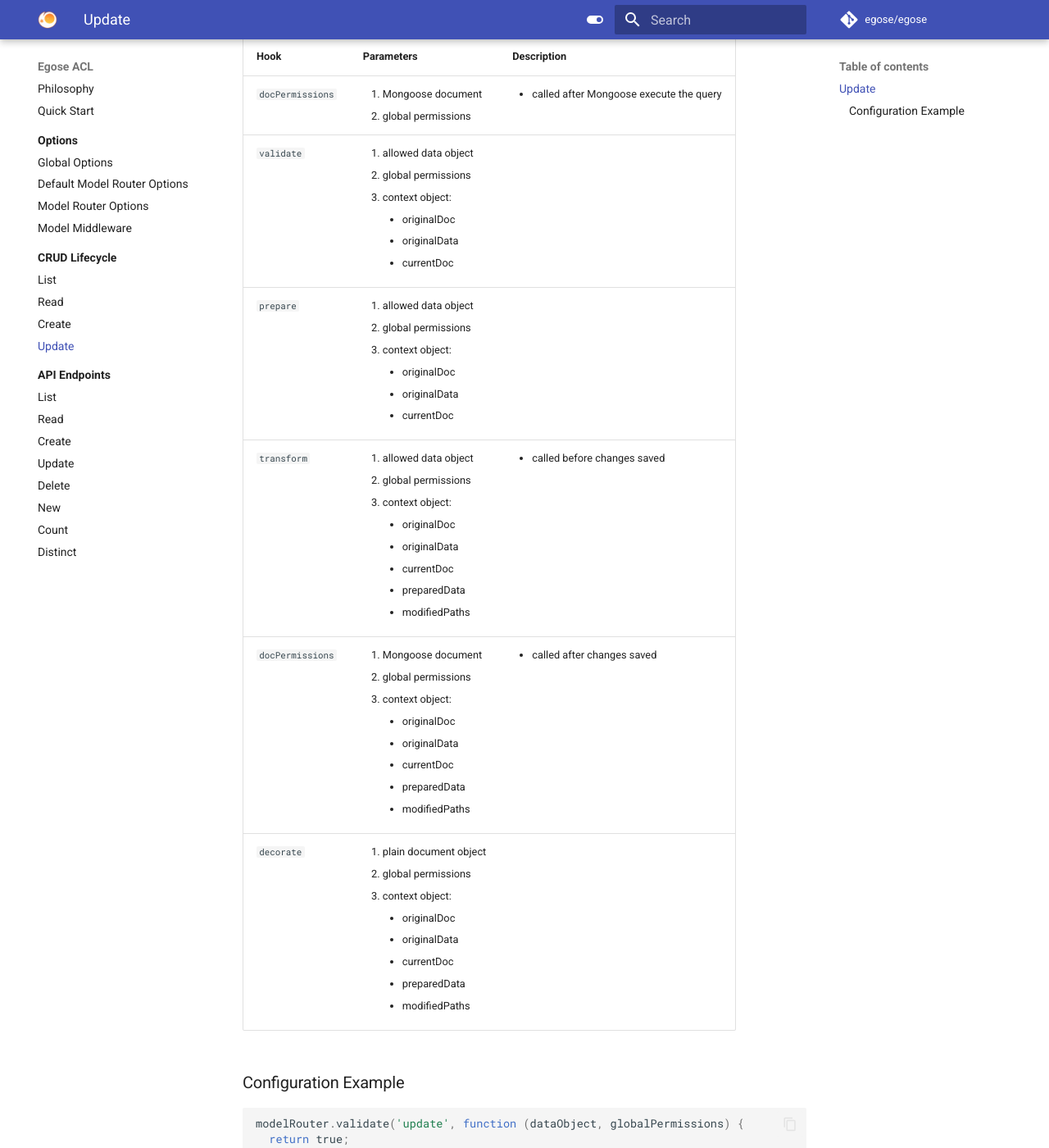
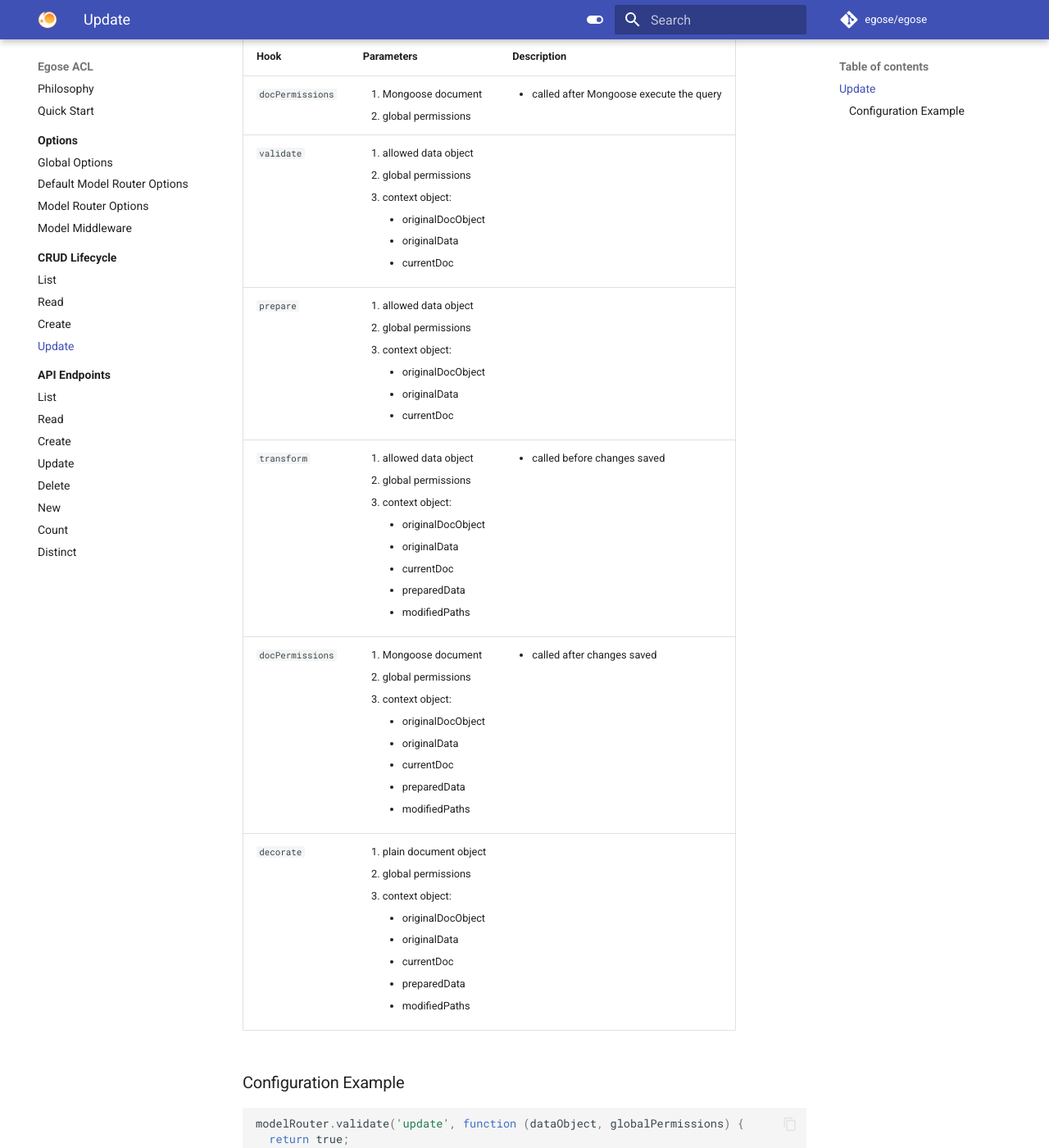
Before and after one commit to egose/egose, an MkDocs documentation site: the page built from mkdocs/egose-acl/crud-lifecycle/update.md, in a window 1280 px wide and 1400 px high, scrolled down 274 px. Shown: the whole window at 82% size. Built offline with MkDocs 1.6.1 and Material for MkDocs 9.7.7, drawn with Linux system fonts in a browser that asks for light colours; comment, search, counter and statistics services are not loaded.

Commit message:
chore(acl)!: update context definition in update operation

```diff
--- a/mkdocs/egose-acl/crud-lifecycle/update.md
+++ b/mkdocs/egose-acl/crud-lifecycle/update.md
@@ -28,7 +28,7 @@
       <ol>
         <li>allowed data object</li>
         <li>global permissions</li>
-        <li>context object:<ul><li>originalDoc</li><li>originalData</li><li>currentDoc</li></ul></li>
+        <li>context object:<ul><li>originalDocObject</li><li>originalData</li><li>currentDoc</li></ul></li>
       </ol>
     </td>
     <td>
@@ -41,7 +41,7 @@
       <ol>
         <li>allowed data object</li>
         <li>global permissions</li>
-        <li>context object:<ul><li>originalDoc</li><li>originalData</li><li>currentDoc</li></ul></li>
+        <li>context object:<ul><li>originalDocObject</li><li>originalData</li><li>currentDoc</li></ul></li>
       </ol>
     </td>
     <td>
@@ -54,7 +54,7 @@
       <ol>
         <li>allowed data object</li>
         <li>global permissions</li>
-        <li>context object:<ul><li>originalDoc</li><li>originalData</li><li>currentDoc</li><li>preparedData</li><li>modifiedPaths</li></ul></li>
+        <li>context object:<ul><li>originalDocObject</li><li>originalData</li><li>currentDoc</li><li>preparedData</li><li>modifiedPaths</li></ul></li>
       </ol>
     </td>
     <td>
@@ -67,7 +67,7 @@
       <ol>
         <li>Mongoose document</li>
         <li>global permissions</li>
-        <li>context object:<ul><li>originalDoc</li><li>originalData</li><li>currentDoc</li><li>preparedData</li><li>modifiedPaths</li></ul></li>
+        <li>context object:<ul><li>originalDocObject</li><li>originalData</li><li>currentDoc</li><li>preparedData</li><li>modifiedPaths</li></ul></li>
       </ol>
     </td>
     <td>
@@ -82,7 +82,7 @@
       <ol>
         <li>plain document object</li>
         <li>global permissions</li>
-        <li>context object:<ul><li>originalDoc</li><li>originalData</li><li>currentDoc</li><li>preparedData</li><li>modifiedPaths</li></ul></li>
+        <li>context object:<ul><li>originalDocObject</li><li>originalData</li><li>currentDoc</li><li>preparedData</li><li>modifiedPaths</li></ul></li>
       </ol>
     </td>
     <td>
```
Also changed, not shown: 2 other files.
